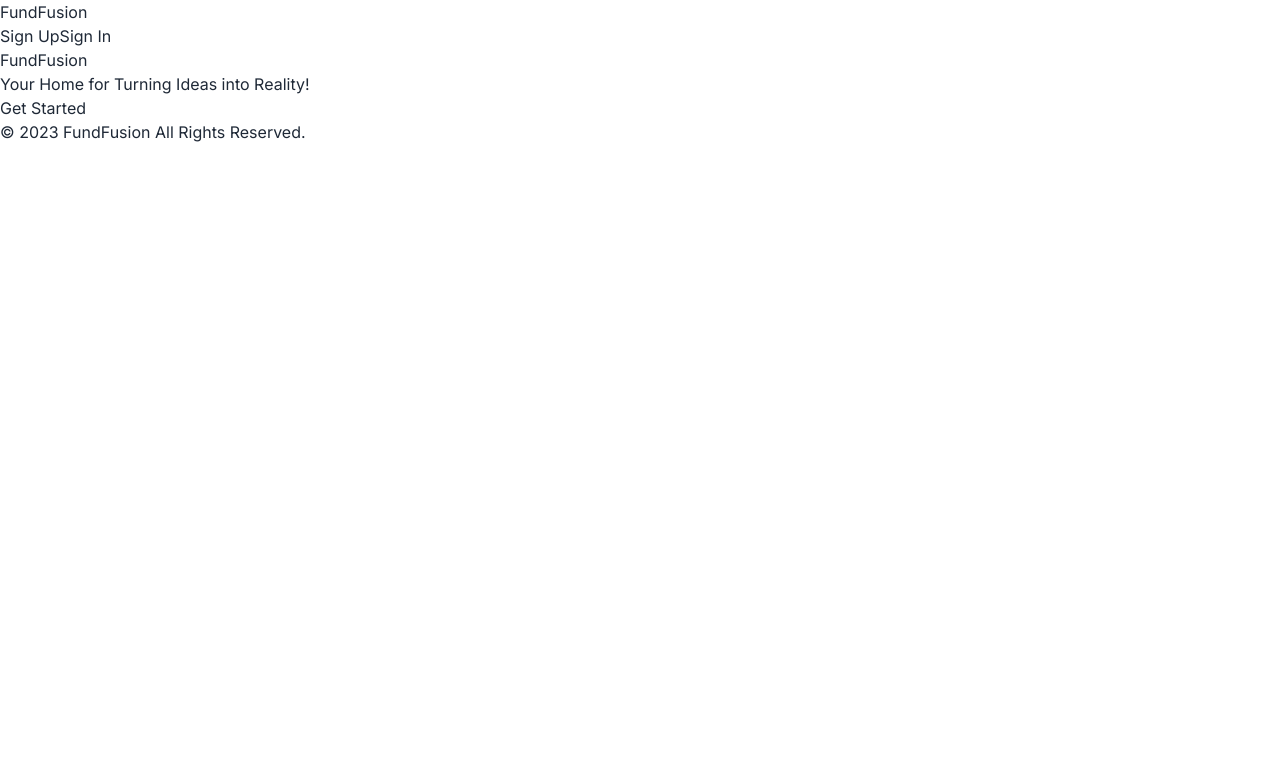
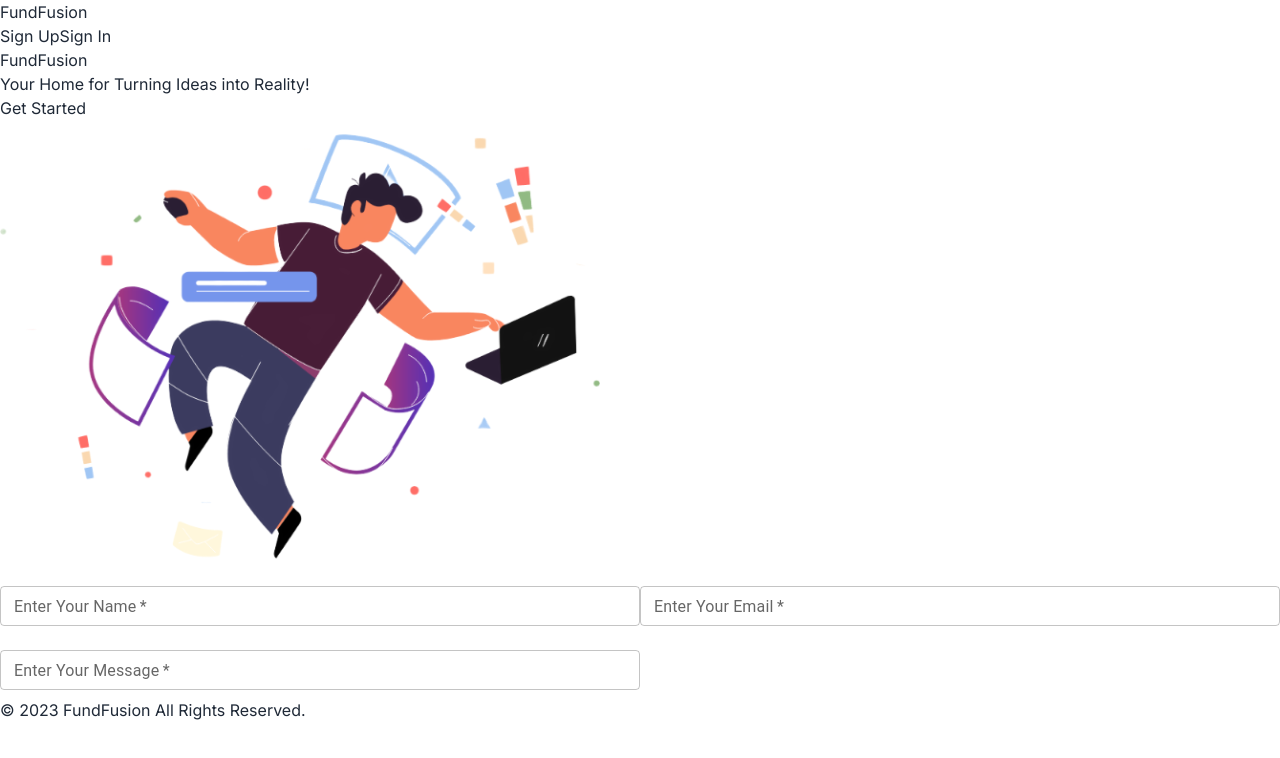
Before and after one commit to Niravgajera1/DemoFinal, a Next.js app: page / in a window 1280 px wide. Shown: the top 758 px of the page. Built offline with nearby package versions, Linux system fonts and the light colour scheme.

Commit message:
add some components

```diff
--- /dev/null
+++ b/src/app/components/ContactUs.tsx
@@ -0,0 +1,63 @@
+import React from "react";
+import TextField from "@mui/material/TextField";
+import image from "./../../../public/images/Contact.png";
+
+const ContactUs = () => {
+  return (
+    <div className="bg-red-200">
+      <div className="flex flex-row justify-center items-center width-1/2 gap-8">
+        <div>
+          <img
+            src={image.src}
+            width="600"
+            height="650"
+            className="p-4 m-2"
+          ></img>
+        </div>
+        {/* <div className="flex flex-col justify-center "> */}
+        <form className="p-2 flex flex-col justify-center items-center w-1/2">
+          <TextField
+            margin="normal"
+            name="name"
+            style={{ width: "50%" }}
+            //   value={User.name}
+            //   onChange={handleChange}
+            required
+            size="small"
+            id="outlined-basic"
+            variant="outlined"
+            label="Enter Your Name"
+          />
+          <TextField
+            margin="normal"
+            name="Email"
+            style={{ width: "50%" }}
+            //   value={User.name}
+            //   onChange={handleChange}
+            required
+            size="small"
+            id="outlined-basic"
+            variant="outlined"
+            label="Enter Your Email"
+          />
+          <TextField
+            margin="normal"
+            name="name"
+            style={{ width: "50%" }}
+            multiline
+            //   value={User.name}
+            //   onChange={handleChange}
+            required
+            size="small"
+            id="outlined-basic"
+            variant="outlined"
+            label="Enter Your Message"
+          />
+        </form>
+        {/* </div> */}
+      </div>
+    </div>
+  );
+};
+
+export default ContactUs;
--- a/src/app/page.tsx
+++ b/src/app/page.tsx
@@ -7,19 +7,20 @@ import Link from "next/link";
 import createCampaign from "./CreateCampaign/page";
 import { Provider } from "react-redux";
 import store from "./Redux/store";
+import ContactUs from "./components/ContactUs";
 
 const Home: React.FC = () => {
   return (
-    <main className="flex flex-col h-screen">
+    <main className="flex flex-col min-h-screen overflow-y-auto">
       <Provider store={store}>
         <Navbar />
       </Provider>
       <div className="flex flex-col justify-center items-center flex-grow bg-red-200 sm:px-4">
-        <h4 className="font-black text-5xl mb-4">FundFusion</h4>
+        <h4 className="font-black text-5xl mb-4 mt-10">FundFusion</h4>
         <p className="text-xl mb-8">
           Your Home for Turning Ideas into Reality!
         </p>
-        <div className="flex justify-center items-center">
+        <div className="flex justify-center items-center mb-8">
           <Link
             href="/main"
             className="bg-sky-700 text-white py-4 px-8 rounded-lg text-center hover:bg-sky-600 hover:text-stone-800 transition duration-300"
@@ -28,7 +29,7 @@ const Home: React.FC = () => {
           </Link>
         </div>
       </div>
-
+      <ContactUs />
       <Footer />
     </main>
   );
```
Also changed, not shown: src/app/components/CardComponet.tsx (+20 -4 lines), src/app/main/[...slug]/page.tsx (+29 -0 lines), public/images/Contact.png (added).
